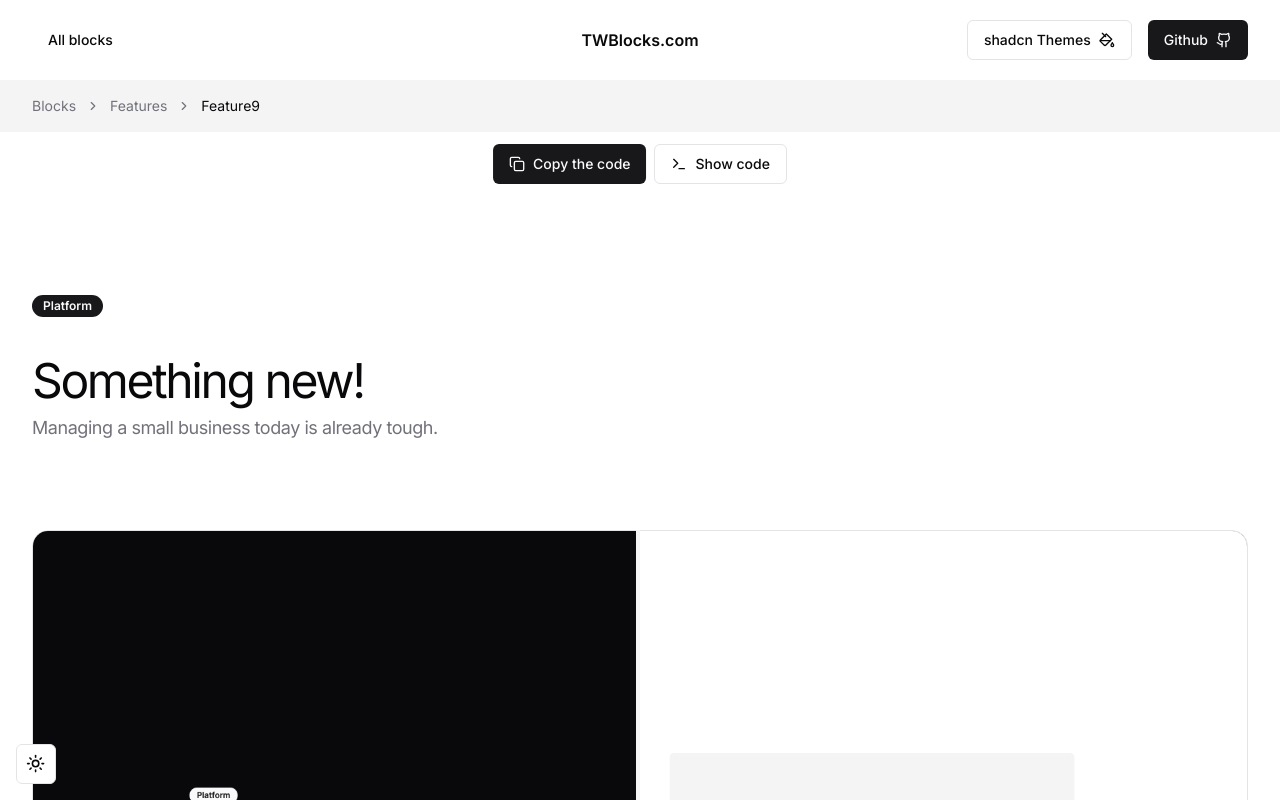
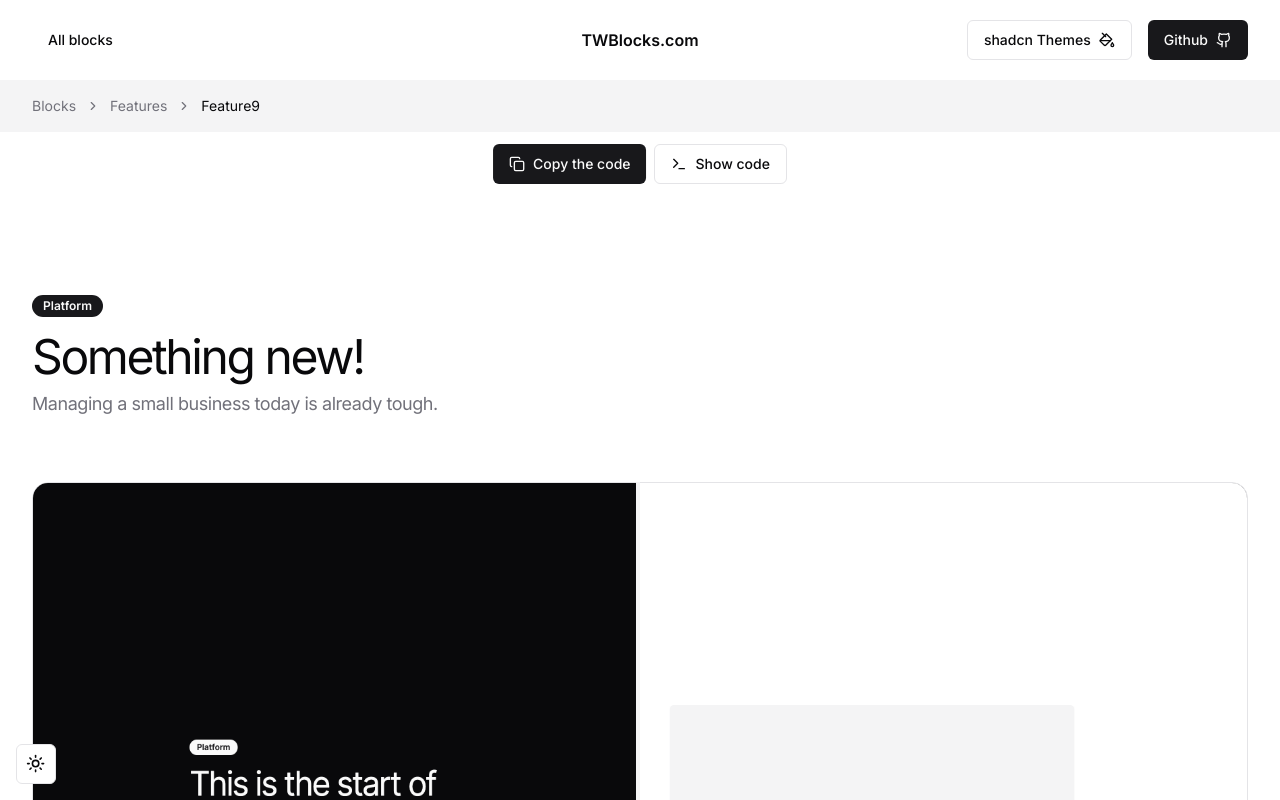
Before and after one commit to tommyjepsen/twblocks, a Next.js app: page /blocks/features/feature9 in a window 1280 px wide. Shown: the top 800 px of the page. Built offline with nearby package versions, Linux system fonts and the light colour scheme.

Commit message:
A bit more clean up in spacing

```diff
--- a/blocks/feature/feature3.tsx
+++ b/blocks/feature/feature3.tsx
@@ -10,7 +10,7 @@ export const Feature3 = () => (
             <Badge>Platform</Badge>
           </div>
           <div className="flex gap-2 flex-col">
-            <h2 className="text-xl md:text-3xl md:text-5xl tracking-tighter lg:max-w-xl font-regular text-left">
+            <h2 className="text-xl md:text-3xl lg:text-5xl tracking-tighter lg:max-w-xl font-regular text-left">
               This is the start of something new
             </h2>
             <p className="text-lg max-w-xl lg:max-w-sm leading-relaxed tracking-tight text-muted-foreground text-left">
--- a/blocks/feature/feature4.tsx
+++ b/blocks/feature/feature4.tsx
@@ -9,7 +9,7 @@ export const Feature4 = () => (
             <Badge>Platform</Badge>
           </div>
           <div className="flex gap-2 flex-col">
-            <h2 className="text-xl md:text-3xl md:text-5xl tracking-tighter lg:max-w-xl font-regular text-left">
+            <h2 className="text-xl md:text-3xl lg:text-5xl tracking-tighter lg:max-w-xl font-regular text-left">
               This is the start of something new
             </h2>
             <p className="text-lg max-w-xl lg:max-w-sm leading-relaxed tracking-tight text-muted-foreground text-left">
--- a/blocks/feature/feature9.tsx
+++ b/blocks/feature/feature9.tsx
@@ -18,7 +18,7 @@ export const Feature9 = () => {
   return (
     <div className="w-full py-20 lg:py-40">
       <div className="container mx-auto">
-        <div className="flex flex-col gap-10">
+        <div className="flex flex-col gap-4">
           <div>
             <Badge>Platform</Badge>
           </div>
@@ -55,7 +55,7 @@ export const Feature9 = () => {
                 priority
                 className="absolute left-0 top-0 z-10 w-full h-full aspect-video rounded-2xl select-none border"
                 style={{
-                  clipPath: "inset(0 0 0 "+inset+"%)",
+                  clipPath: "inset(0 0 0 " + inset + "%)",
                 }}
               />
               <Image
```
